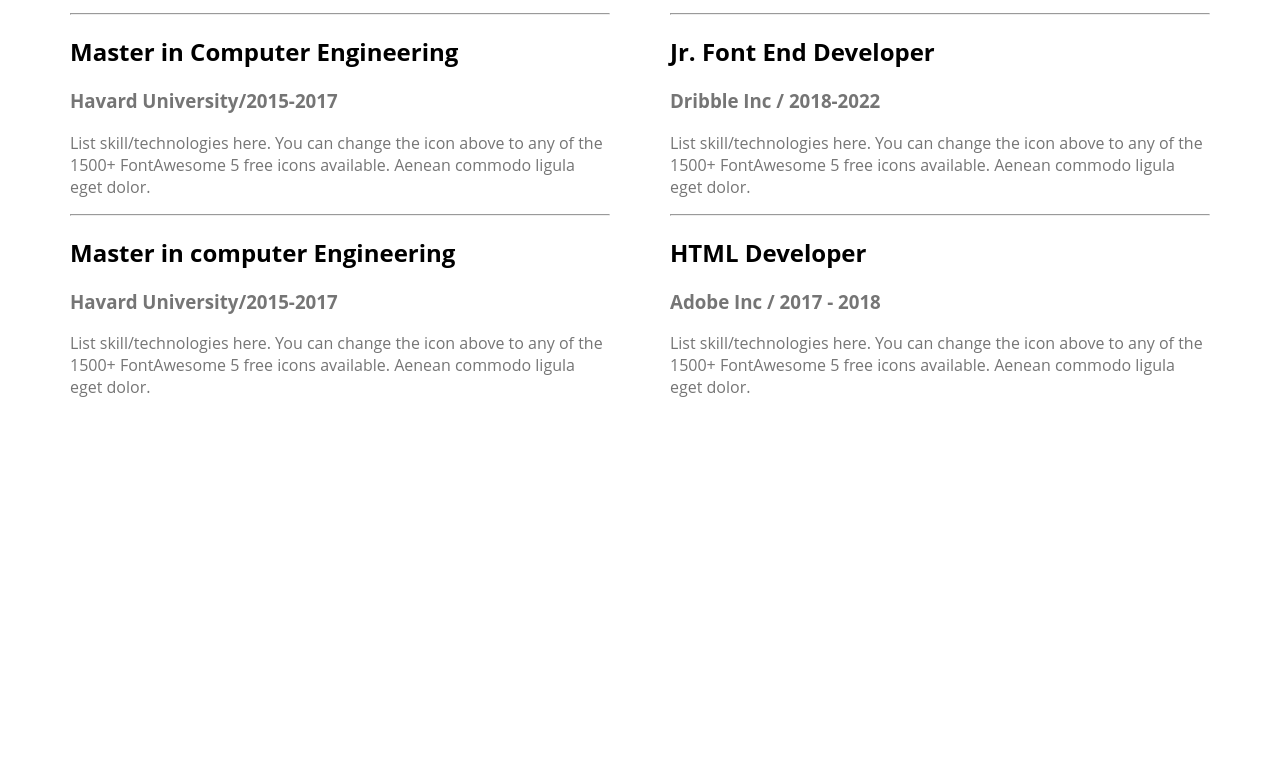
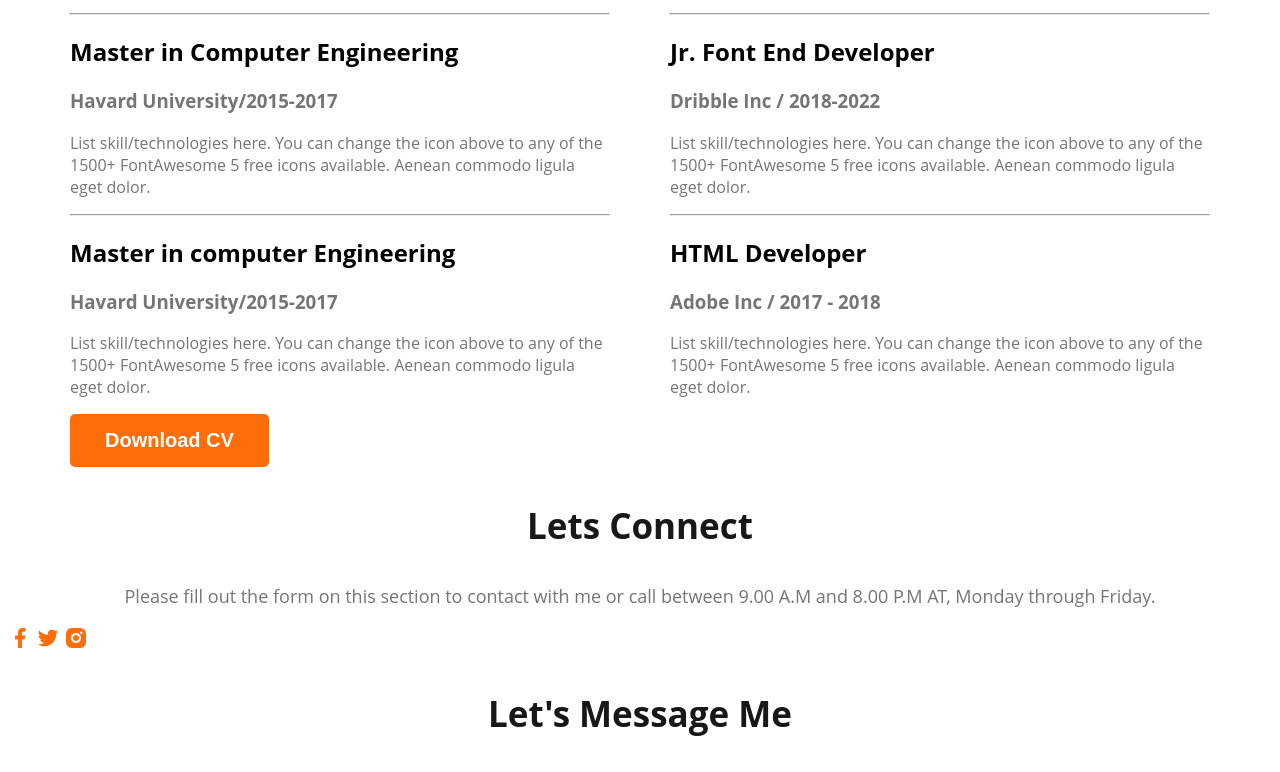
Before and after one commit to creativevisionn/webdeveloper-portfolio, a plain HTML site: page index.html in a window 1280 px wide. Shown: the part 2651-3423 px from the top of the page. Before the commit the page ends 3073 px from the top, so only its background shows below. Drawn offline with Linux system fonts and the light colour scheme.

Commit message:
basic footer

```diff
--- a/index.html
+++ b/index.html
@@ -138,10 +138,28 @@
                     </div>
                 </div>
             </div>
+            <div class="download-cv">
+                <button class="btn-primary">
+                    Download CV
+                </button>
+            </div>
         </section>
     </main>
     <footer>
-
+        <div class="footer-column">
+            <h3 class="section-title">Lets Connect</h3>
+            <p class="section-description">
+                Please fill out the form on this section to contact with me or call between 9.00 A.M and 8.00 P.M AT, Monday through Friday.
+            </p>
+            <div class="social-links">
+                <a href=""><img src="images/icons/facebook.png" alt=""></a>
+                <a href=""><img src="images/icons/twitter.png" alt=""></a>
+                <a href=""><img src="images/icons/insta.png" alt=""></a>
+            </div>
+        </div>
+        <div class="footer-column">
+            <h3 class="section-title">Let's Message Me</h3>
+        </div>
     </footer>
 </body>
 
```
